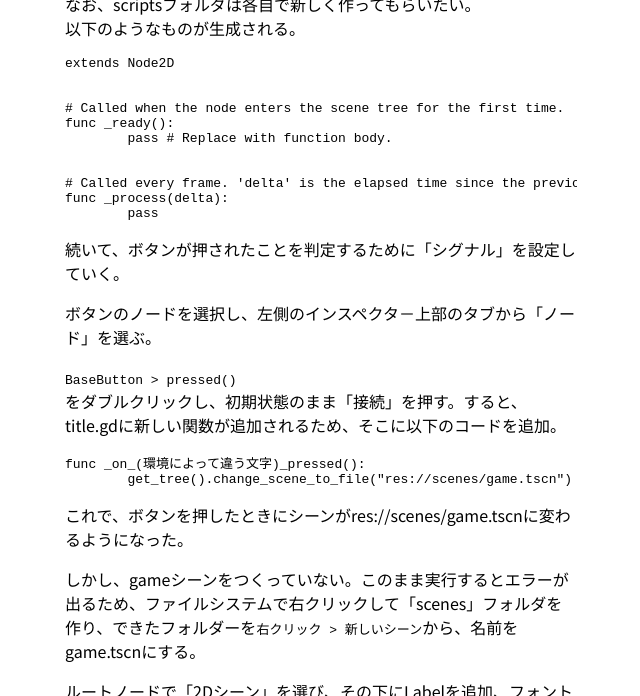
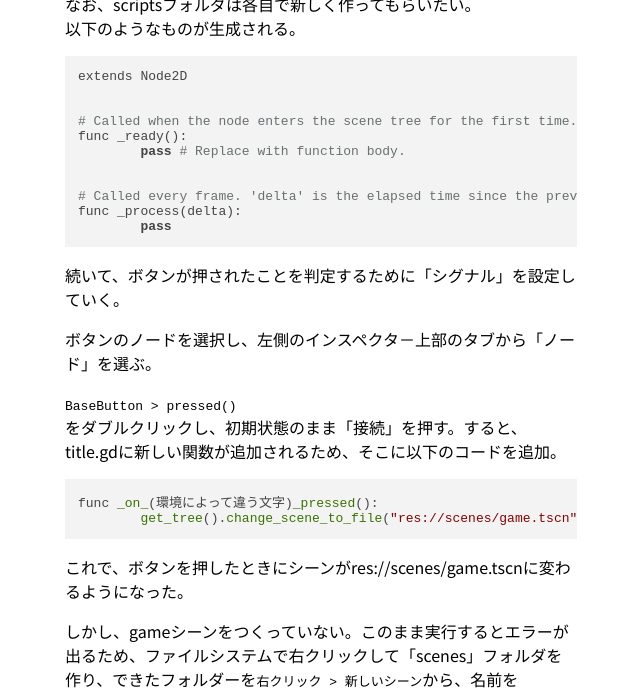
Before and after one commit to kanxta/kanxta.github.io, a Jekyll site: the page built from items/godot/watermelongame/1.md, in a window 1280 px wide and 900 px high, scrolled down 5046 px, cut to the strip 204-900 px from the top of the window. Shown: the whole strip, without its empty margins (319-959 px from the left). Built offline with Jekyll 4.4.1, drawn with Linux system fonts in a browser that asks for light colours; nearby versions of some CDN libraries.

Commit message:
Update Launguage class

````diff
--- a/items/godot/watermelongame/1.md
+++ b/items/godot/watermelongame/1.md
@@ -110,7 +110,7 @@ Buttonノードのテキストを`Start`と設定する。
 なお、scriptsフォルダは各自で新しく作ってもらいたい。
 以下のようなものが生成される。
 
-```GDScript
+```gdscript
 extends Node2D
 
 
@@ -132,7 +132,7 @@ func _process(delta):
 `BaseButton > pressed()`
 をダブルクリックし、初期状態のまま「接続」を押す。すると、title.gdに新しい関数が追加されるため、そこに以下のコードを追加。
 
-```GDScript
+```gdscript
 func _on_(環境によって違う文字)_pressed():
 	get_tree().change_scene_to_file("res://scenes/game.tscn")
 ```
````
